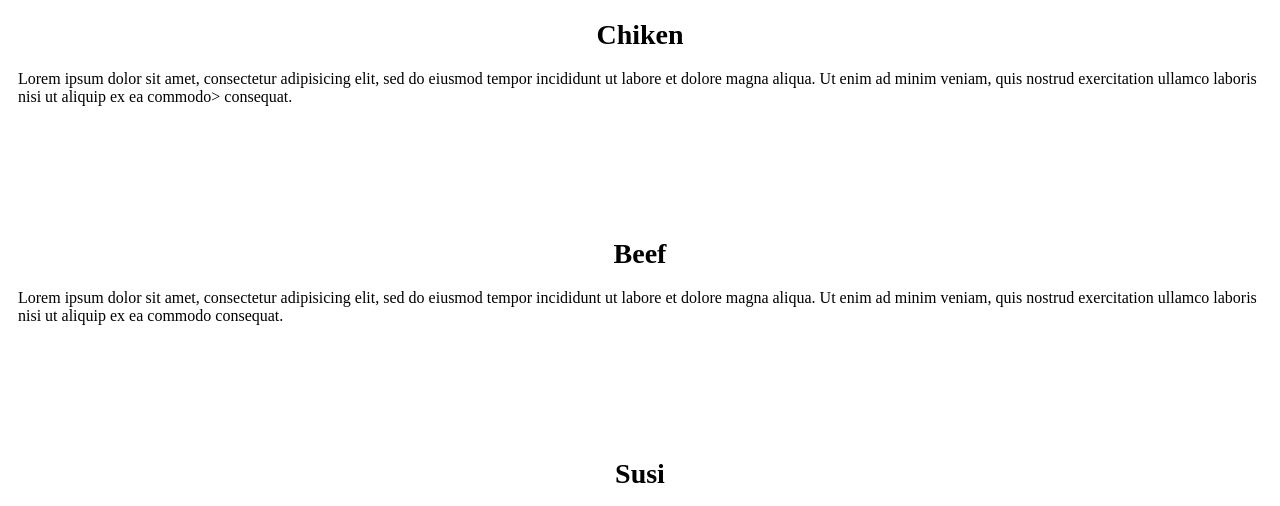
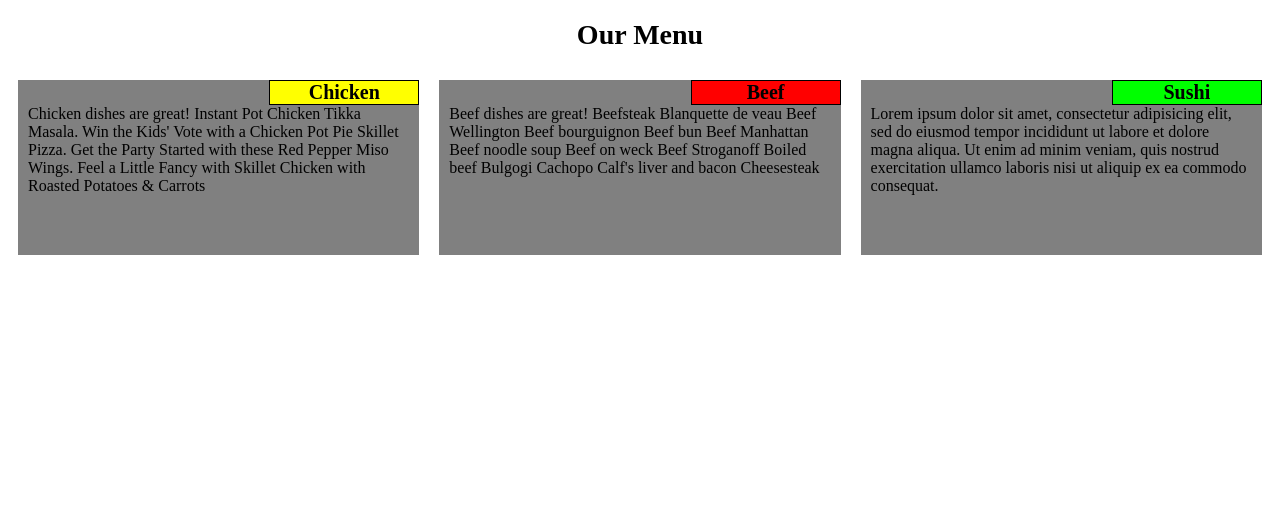
Before and after one commit to suvro1999/mod2_solution, a plain HTML site: page index.html in a window 1280 px wide. Shown: the top 506 px of the page. Drawn offline with Linux system fonts and the light colour scheme.

Commit message:
Update index.html

```diff
--- a/index.html
+++ b/index.html
@@ -1,34 +1,34 @@
-<!DOCTYPE html>
+<!doctype html>
 <html>
 <head>
-	<title>mod2_solution</title>
 	<meta charset="utf-8">
-	<link rel="stylesheet" type="text/css" href="css/style.css">
+	<meta name="viewport" content="width=device-width, initial-scale=1">
+	<link rel="stylesheet" type="text/css" href="css\style.css">
+	<title>Assignment Soution for Module 2</title>
 </head>
 <body>
-
-<div class="continer">
-	<div class="box">
-		<h1>Chiken</h1>
-		<p>Lorem ipsum dolor sit amet, consectetur adipisicing elit, sed do eiusmod
-		tempor incididunt ut labore et dolore magna aliqua. Ut enim ad minim veniam,
-		quis nostrud exercitation ullamco laboris nisi ut aliquip ex ea commodo>
-
-		consequat.</p>
-			</div>
-	<div class="box2">
-		<h1>Beef</h1>
-		<p>Lorem ipsum dolor sit amet, consectetur adipisicing elit, sed do eiusmod
-		tempor incididunt ut labore et dolore magna aliqua. Ut enim ad minim veniam,
-		quis nostrud exercitation ullamco laboris nisi ut aliquip ex ea commodo
-		consequat.</p>
+	<h1>Our Menu</h1>
+<div class="row">
+	<div class="col-lg-4 col-md-6">
+		<div class="section">
+			<h3 id="Chicken">Chicken</h3>
+			<p id="ChickDish">Chicken dishes are great!   Instant Pot Chicken Tikka Masala. Win the Kids' Vote with a Chicken Pot Pie Skillet Pizza. Get the Party Started with these Red Pepper Miso Wings. Feel a Little Fancy with Skillet Chicken with Roasted Potatoes & Carrots</p>
+		</div>
 	</div>
-	<div class="box3">
-		<h1>Susi</h1>
-		<p>Lorem ipsum dolor sit amet, consectetur adipisicing elit, sed do eiusmod
-		tempor incididunt ut labore et dolore magna aliqua. Ut enim ad minim veniam,
-		quis nostrud exercitation ullamco laboris nisi ut aliquip ex ea commodo
-		consequat.</p>
+	<div class="col-lg-4 col-md-6">
+		<div class="section">
+			<h3 id="Beef">Beef</h3>
+			<p id="BeefDish">Beef dishes are great!  Beefsteak Blanquette de veau Beef Wellington Beef bourguignon Beef bun Beef Manhattan Beef noodle soup Beef on weck Beef Stroganoff Boiled beef Bulgogi Cachopo Calf's liver and bacon Cheesesteak</p>
+		</div>
+	</div>
+	<div class="col-lg-4 col-md-12">
+		<div class="section">
+			<h3 id="Sushi">Sushi</h3>
+			<p id="SushiDish">Lorem ipsum dolor sit amet, consectetur adipisicing elit, sed do eiusmod
+			tempor incididunt ut labore et dolore magna aliqua. Ut enim ad minim veniam,
+			quis nostrud exercitation ullamco laboris nisi ut aliquip ex ea commodo
+			consequat.</p>
+		</div>
 	</div>
 </div>
 </body>
```
